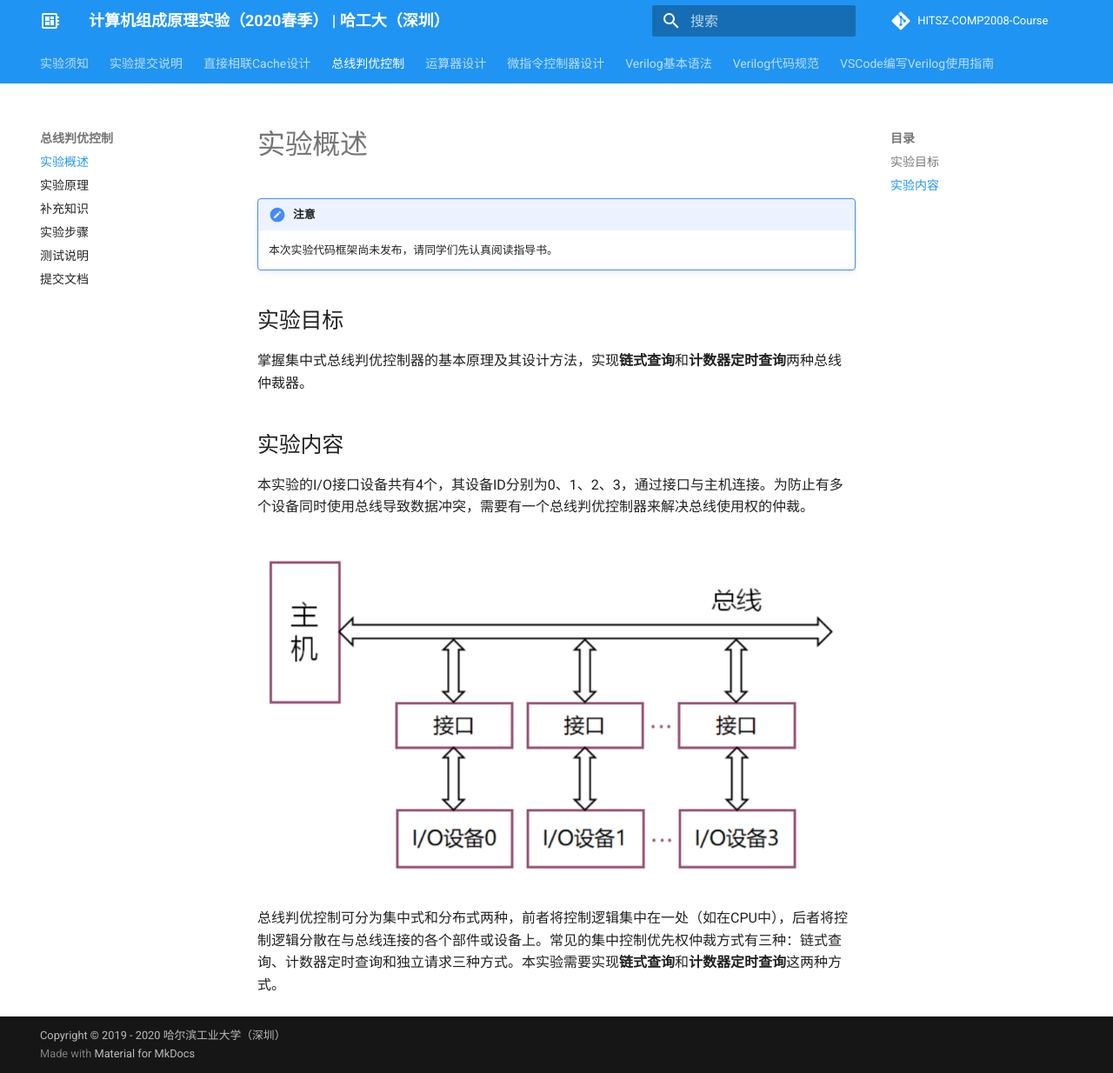
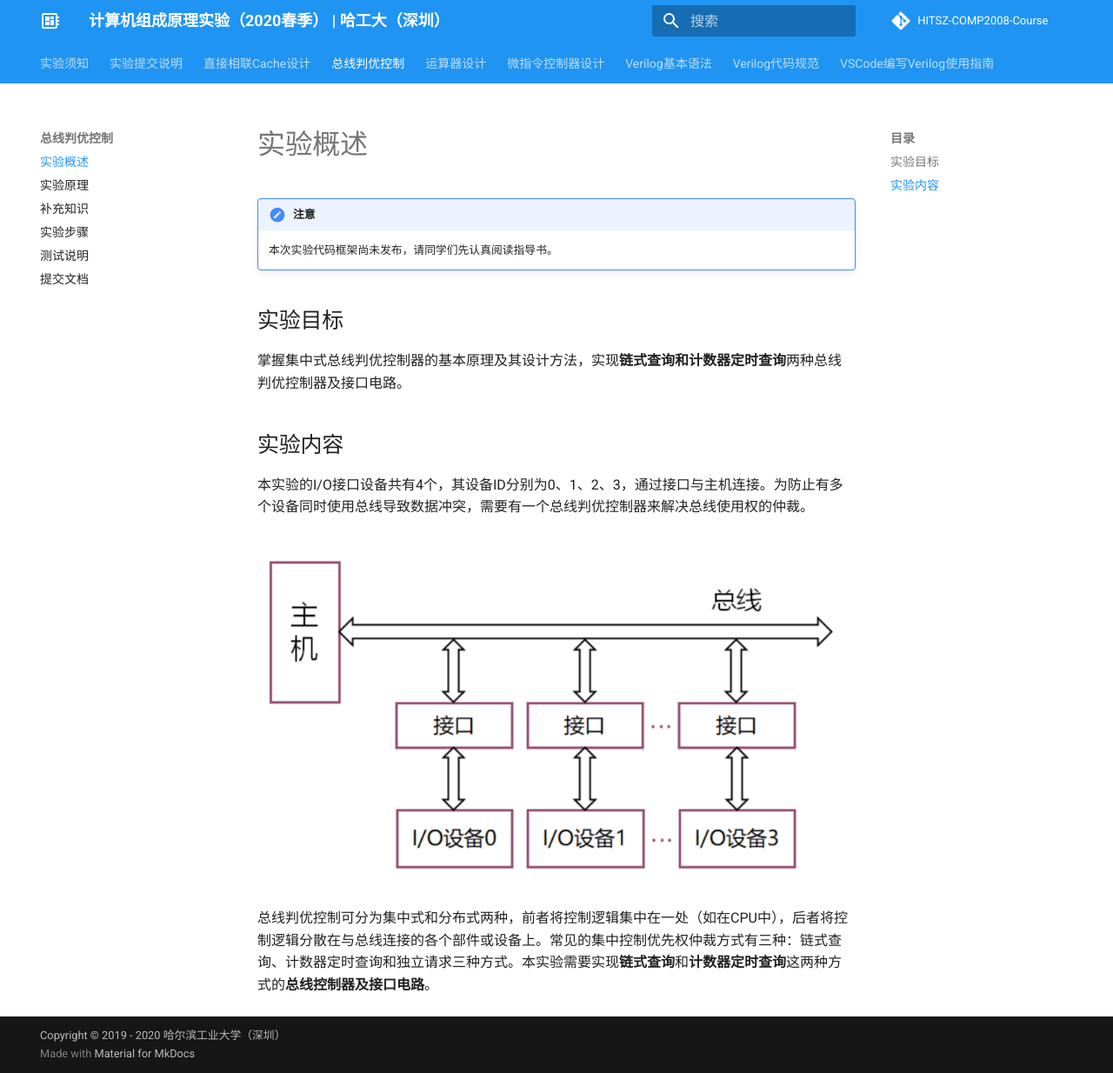
Before and after one commit to Bohan-hu/HITSZ-COMP2008-Course, an MkDocs documentation site: the page built from docs/lab2/part1.md, in a window 1280 px wide and 1234 px high. Shown: the whole window at 87% size. Built offline with MkDocs 1.6.1 and Material for MkDocs 9.7.7, drawn with Linux system fonts in a browser that asks for light colours; comment, search, counter and statistics services are not loaded.

Commit message:
修改部分叙述

```diff
--- a/docs/lab2/part1.md
+++ b/docs/lab2/part1.md
@@ -5,7 +5,7 @@
 
 ## 实验目标
 
-掌握集中式总线判优控制器的基本原理及其设计方法，实现**链式查询**和**计数器定时查询**两种总线仲裁器。
+掌握集中式总线判优控制器的基本原理及其设计方法，实现**链式查询和计数器定时查询**两种总线判优控制器及接口电路。
 
 ## 实验内容
 
@@ -13,4 +13,4 @@
 
 ![image-20200406101948320](part1.assets/image-20200406101948320.png)
 
-总线判优控制可分为集中式和分布式两种，前者将控制逻辑集中在一处（如在CPU中），后者将控制逻辑分散在与总线连接的各个部件或设备上。常见的集中控制优先权仲裁方式有三种：链式查询、计数器定时查询和独立请求三种方式。本实验需要实现**链式查询**和**计数器定时查询**这两种方式。
+总线判优控制可分为集中式和分布式两种，前者将控制逻辑集中在一处（如在CPU中），后者将控制逻辑分散在与总线连接的各个部件或设备上。常见的集中控制优先权仲裁方式有三种：链式查询、计数器定时查询和独立请求三种方式。本实验需要实现**链式查询**和**计数器定时查询**这两种方式的**总线控制器及接口电路**。
```
Also changed, not shown: docs/lab2/part4.md (+2 -0 lines).
